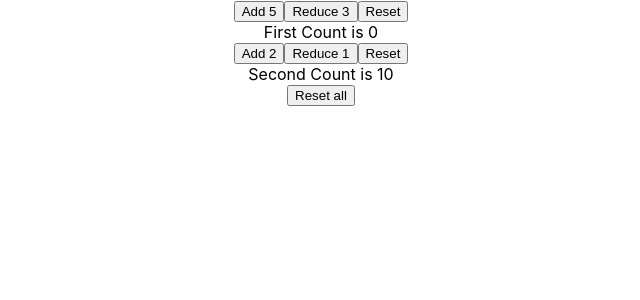
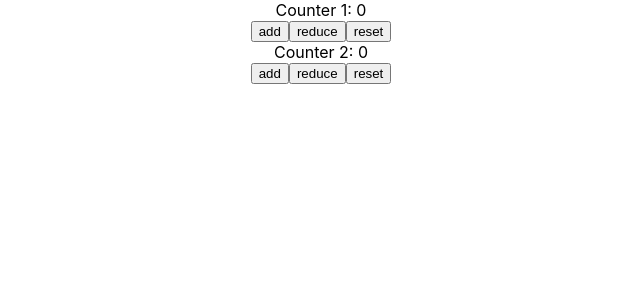
Before and after one commit to harislee168/react-hook, a React (Create React App) app: page / in a window 1280 px wide. Shown: the top 300 px of the page, without its empty margins (319-959 px from the left). Built offline with nearby package versions, Linux system fonts and the light colour scheme; the HTML template or start-up script is replaced by a standard one.

Commit message:
multiuse of reducer

```diff
--- a/src/App.js
+++ b/src/App.js
@@ -12,6 +12,7 @@ import DataFetching from './components/UseEffect/DataFetching';
 import ComponentF from './components/UseContext/ComponentF';
 import ReducerCount from './components/UseReducer/ReducerCount';
 import ReducerCountTwo from './components/UseReducer/ReducerCountTwo';
+import ReducerCountThree from './components/UseReducer/ReducerCountThree';
 
 export const UserContext = React.createContext()
 export const ChannelContext = React.createContext()
@@ -33,7 +34,7 @@ function App() {
         </ChannelContext.Provider>
       </UserContext.Provider> */}
       {/* <ReducerCount /> */}
-      <ReducerCountTwo />
+      <ReducerCountThree />
     </div>
   );
 }
--- /dev/null
+++ b/src/components/UseReducer/ReducerCountThree.js
@@ -0,0 +1,44 @@
+import React, {useReducer} from 'react'
+
+const ReducerCountThree = () => {
+
+  const initialState = {
+    counter: 0
+  }
+
+  const reducer = (currentState, action) => {
+    switch(action.type) {
+      case 'add':
+        return {...currentState, counter: currentState.counter + action.value}
+      case 'reduce':
+          return {...currentState, counter: currentState.counter - action.value}
+      case 'reset':
+        return {...currentState, counter: initialState.counter}
+      default:
+        return currentState
+    }
+  }
+
+  const [newStateOne, dispatchOne] = useReducer(reducer, initialState)
+  const [newStateTwo, dispatchTwo] = useReducer(reducer, initialState)
+
+  return (
+    <div>
+      <div>Counter 1: {newStateOne.counter}</div>
+      <div>
+        <button onClick={() => dispatchOne({type:'add', value: 1})}>add</button>
+        <button onClick={() => dispatchOne({type:'reduce', value: 1})}>reduce</button>
+        <button onClick={() => dispatchOne({type:'reset'})}>reset</button>
+      </div>
+
+      <div>Counter 2: {newStateTwo.counter}</div>
+      <div>
+        <button onClick={() => dispatchTwo({type:'add', value: 1})}>add</button>
+        <button onClick={() => dispatchTwo({type:'reduce', value: 1})}>reduce</button>
+        <button onClick={() => dispatchTwo({type:'reset'})}>reset</button>
+      </div>
+    </div>
+  )
+}
+
+export default ReducerCountThree
```
